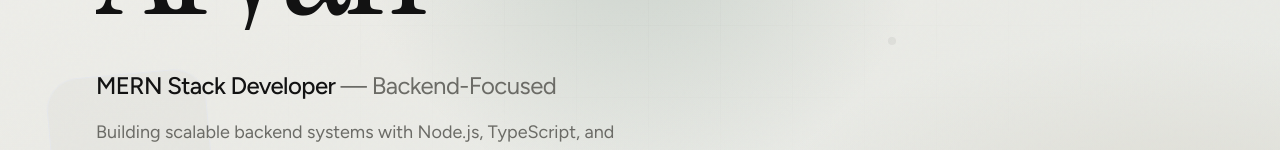
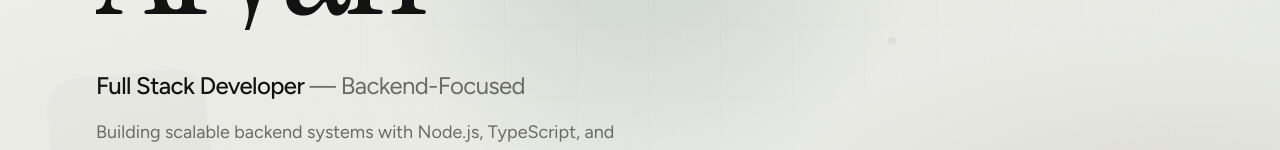
Before and after one commit to Arya7n/portfolio, a React (Vite) app in the folder portfolio/: page / in a window 1280 px wide. Shown: the part 407-557 px from the top of the page. Built offline with nearby package versions, Linux system fonts and the light colour scheme.

Commit message:
updated some details

```diff
--- a/portfolio/index.html
+++ b/portfolio/index.html
@@ -10,10 +10,10 @@
       href="https://fonts.googleapis.com/css2?family=Figtree:ital,wght@0,300..700;1,300..700&family=IBM+Plex+Mono:wght@400;500&family=Instrument+Serif:ital@0;1&display=swap"
       rel="stylesheet"
     />
-    <title>Aryan — MERN Stack Developer</title>
+    <title>Aryan — Full Stack Developer</title>
     <meta
       name="description"
-      content="Aryan is a MERN Stack Developer focused on scalable backends with Node.js, TypeScript, Redis, Docker, and AWS."
+      content="Aryan is a Full Stack Developer focused on scalable backends with Node.js, TypeScript, Redis, Docker, and AWS."
     />
     <meta name="author" content="Aryan" />
   </head>
--- a/portfolio/src/data/content.js
+++ b/portfolio/src/data/content.js
@@ -1,6 +1,6 @@
 export const profile = {
   name: "Aryan",
-  title: "MERN Stack Developer",
+  title: "Full Stack Developer",
   focus: "Backend-Focused",
   email: "aryan11jr@gmail.com",
   phone: "+91 78763 89507",
@@ -58,12 +58,12 @@ export const projects = [
     featured: true,
   },
   {
-    title: "HRMS",
+    title: "DevTunnel",
     description:
-      "Human resource management dashboard for day-to-day HR workflows — built for clarity and operational speed.",
-    tech: ["React", "Node.js", "JavaScript"],
-    github: "https://github.com/Arya7n/HRMS",
-    live: "https://hrms-three-black.vercel.app",
+      "Ongoing open-source localhost tunnelling platform — expose local apps with a public HTTPS URL via CLI, NestJS tunnel engine, real-time dashboard, and request inspection. Built with NestJS, Next.js, TypeScript, WebSockets, Redis, and PostgreSQL.",
+    tech: ["NestJS", "Next.js", "TypeScript", "WebSockets", "Redis", "PostgreSQL"],
+    github: "https://github.com/Arya7n/devtunnel",
+    live: null,
     featured: true,
   },
   {
```
